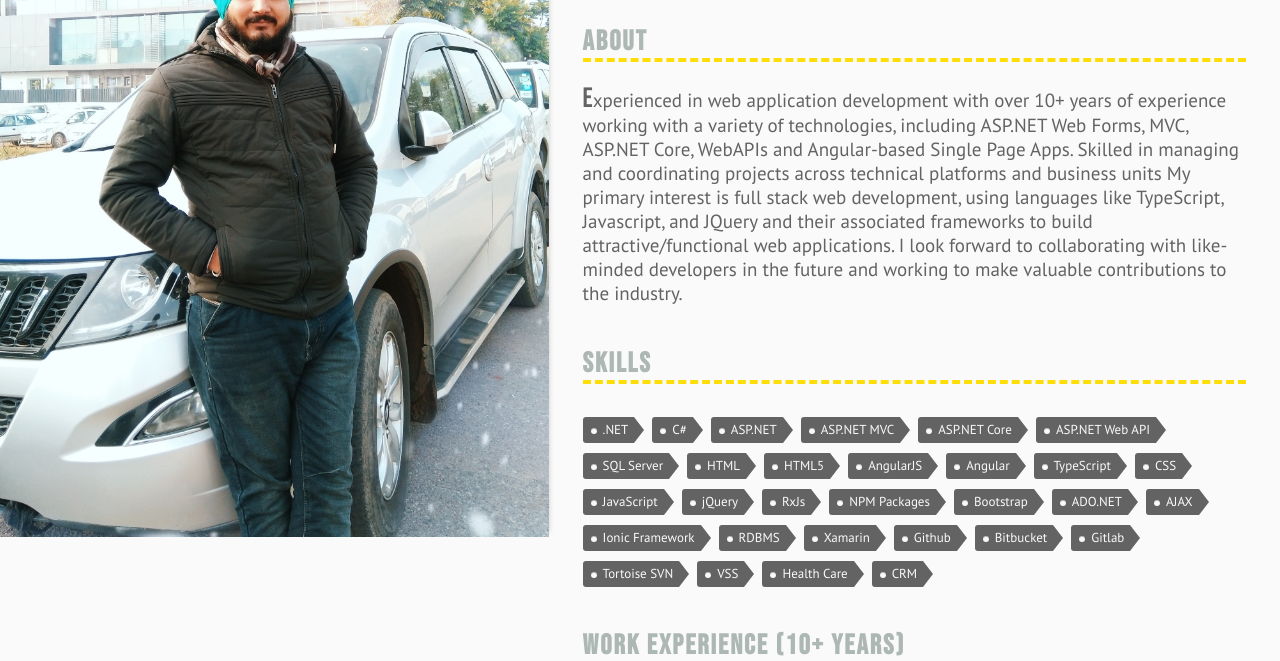
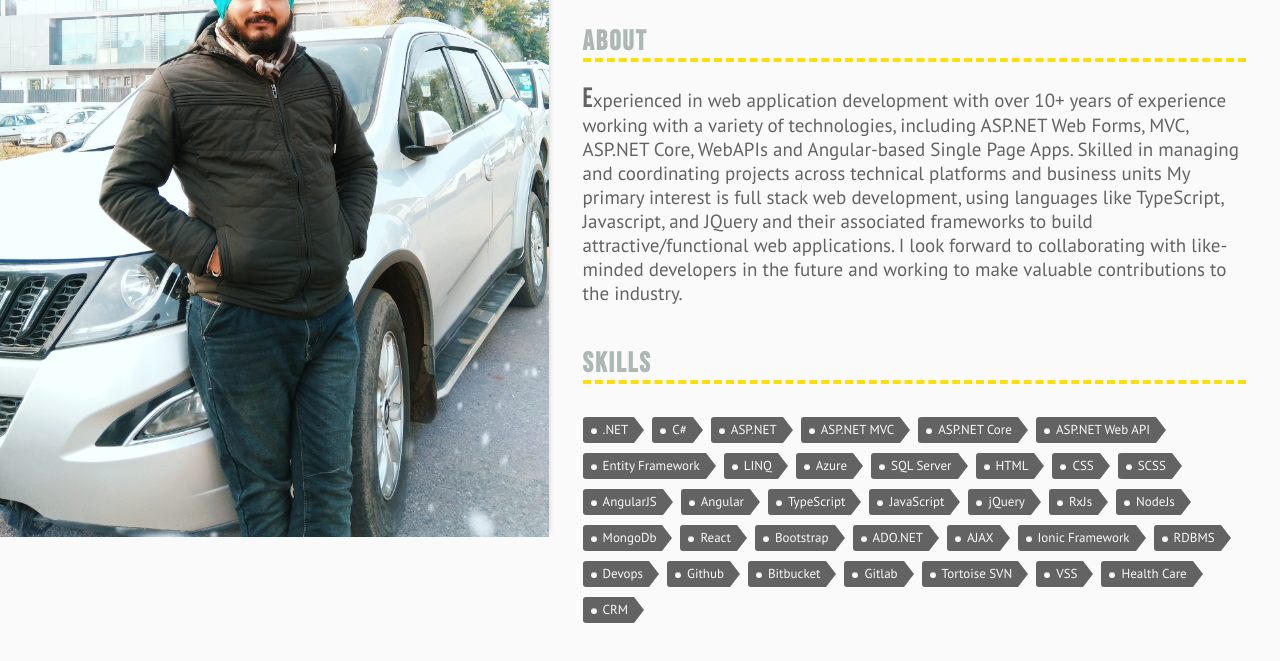
Before and after one commit to loveneetchahal/meanstackchahal.github.io, an Electron app: page index.html in a window 1280 px wide. Shown: the part 263-924 px from the top of the page. Drawn offline with Linux system fonts and the light colour scheme; files whose address does not match are found by name.

Commit message:
changes updated

```diff
--- a/index.html
+++ b/index.html
@@ -65,23 +65,28 @@
 				<div class="chip">ASP.NET MVC</div>
 				<div class="chip">ASP.NET Core</div>
 				<div class="chip">ASP.NET Web API</div>
+				<div class="chip">Entity Framework</div>
+				<div class="chip">LINQ</div>
+				<div class="chip">Azure</div>
 				<div class="chip">SQL Server</div>
 				<div class="chip">HTML</div>
-				<div class="chip">HTML5</div>
+				<div class="chip">CSS</div>
+				<div class="chip">SCSS</div>
 				<div class="chip">AngularJS</div>
 				<div class="chip">Angular</div>
 				<div class="chip">TypeScript</div>
-				<div class="chip">CSS</div>
 				<div class="chip">JavaScript</div>
 				<div class="chip">jQuery</div>
 				<div class="chip">RxJs</div>
-				<div class="chip">NPM Packages</div>
+				<div class="chip">NodeJs</div>
+				<div class="chip">MongoDb</div>
+				<div class="chip">React</div>
 				<div class="chip">Bootstrap</div>
 				<div class="chip">ADO.NET</div>
 				<div class="chip">AJAX</div>
 				<div class="chip">Ionic Framework</div>
 				<div class="chip">RDBMS</div>
-				<div class="chip">Xamarin</div>
+				<div class="chip">Devops</div>
 				<div class="chip">Github</div>
 				<div class="chip">Bitbucket</div>
 				<div class="chip">Gitlab</div>
@@ -97,7 +102,7 @@
 
 			<div class="experience">
 				<div class="top-row">
-					<h3>Solutions Architect, Evolvous Pvt Ltd, Canada</h3>
+					<h3>Solutions Architect, Evolvous Pvt Ltd, Canada (Remote)</h3>
 
 					<div class="duration">
 						<span>July/2021</span>&nbsp;&mdash;&nbsp;<span>Current</span>
```
